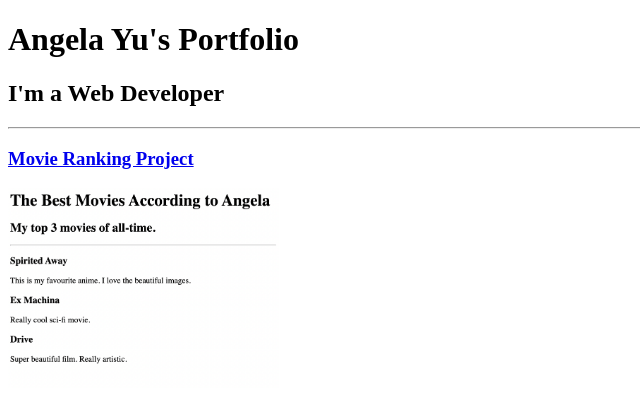
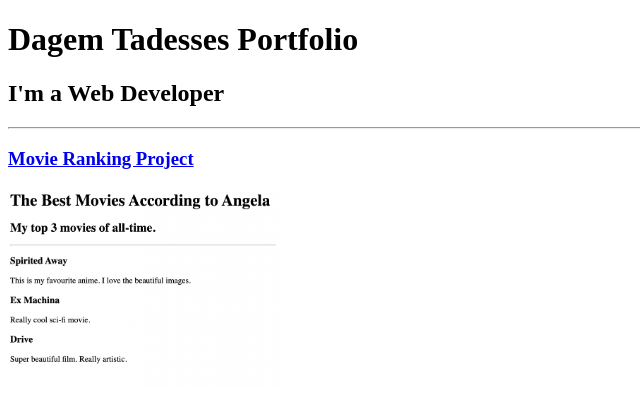
Before and after one commit to mrashford182/html-portfolio, a plain HTML site: page index.html in a window 1280 px wide. Shown: the top 408 px of the page, without its empty margins (0-640 px from the left). Drawn offline with Linux system fonts and the light colour scheme.

Commit message:
Update index.html

```diff
--- a/index.html
+++ b/index.html
@@ -3,11 +3,11 @@
 
 <head>
   <meta charset="UTF-8">
-  <title>Angela's Portfolio</title>
+  <title>Dagem's Portfolio</title>
 </head>
 
 <body>
-  <h1>Angela Yu's Portfolio</h1>
+  <h1>Dagem Tadesses Portfolio</h1>
   <h2>I'm a Web Developer</h2>
   <hr />
   <h3><a href="./public/movie-ranking.html">Movie Ranking Project</a></h3>
```
